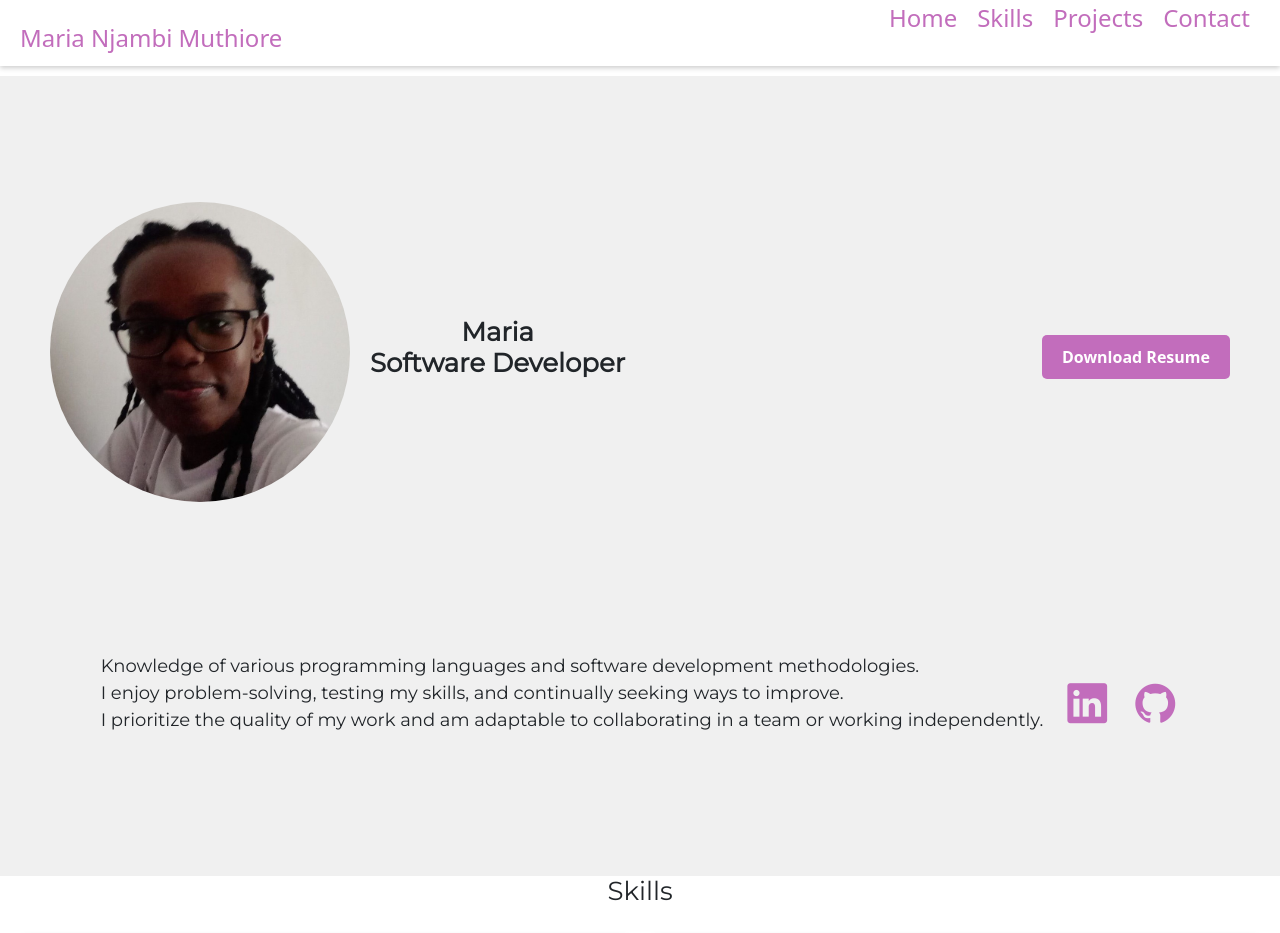
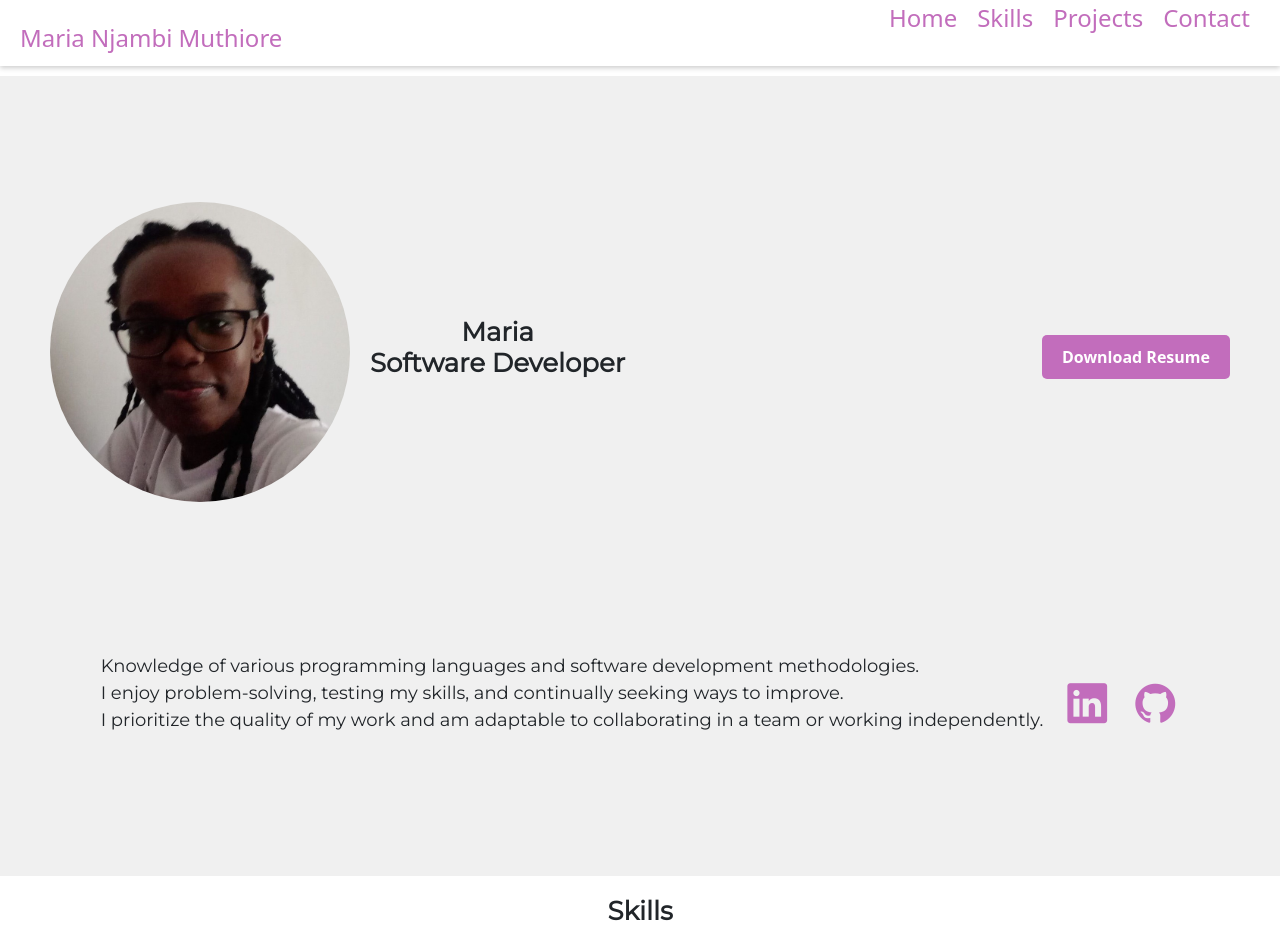
Before and after one commit to Njambi-M/Maria-N-portfolio, a React (Create React App) app: page / in a window 1280 px wide. Shown: the top 933 px of the page. Built offline with nearby package versions, Linux system fonts and the light colour scheme.

Commit message:
refactor(skills): change title name

```diff
--- a/src/components/skills/skills.js
+++ b/src/components/skills/skills.js
@@ -5,7 +5,7 @@ import React from "react";
 export default function Skills(){
     return(
 <section className="skills" id="skills">
-        <h1>Skills</h1>
+        <h1 className="skills_title">Skills</h1>
         <div className="skills-container">
             <div className="card">
                 <h3>Front-end Development</h3>
```
